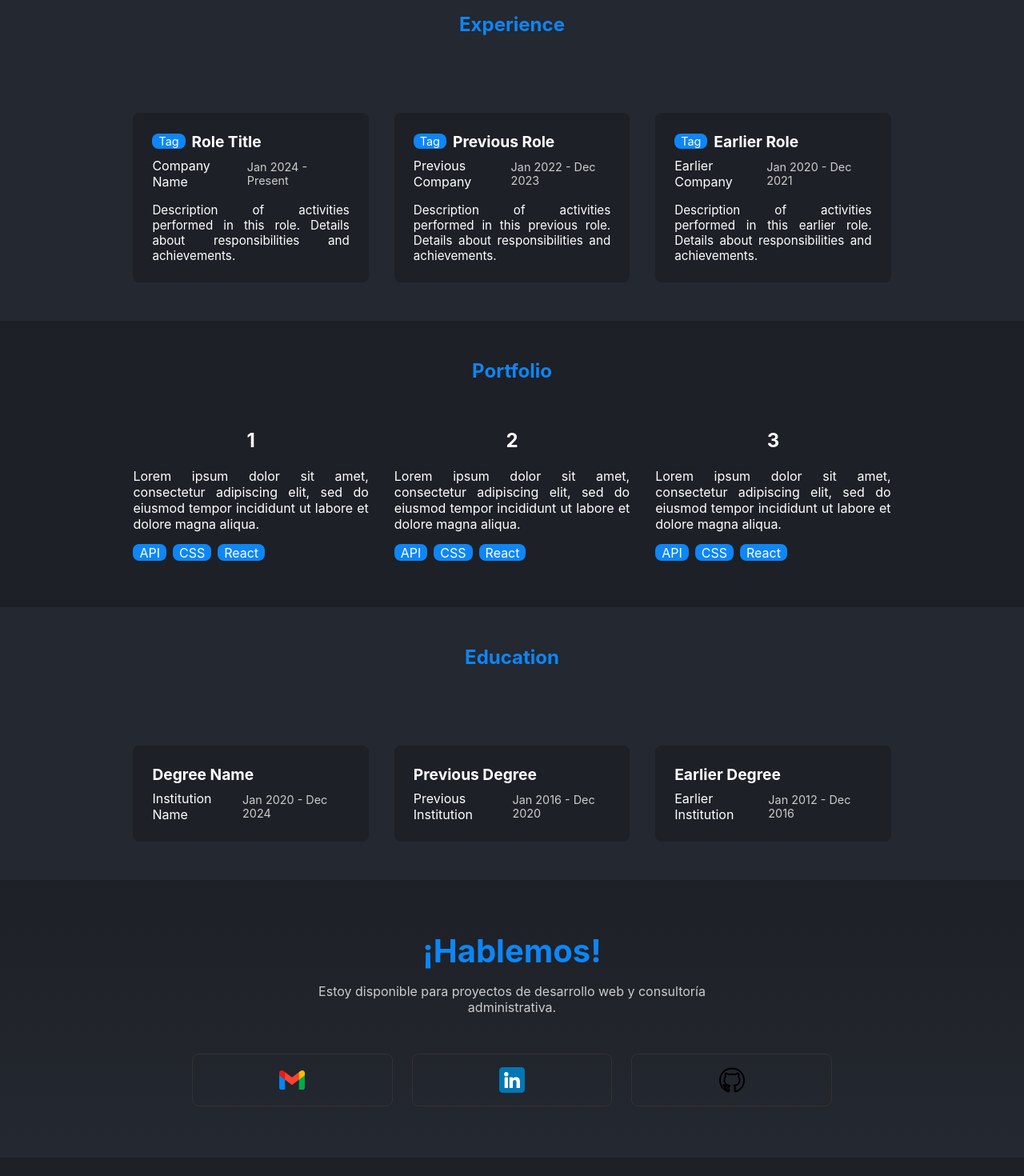
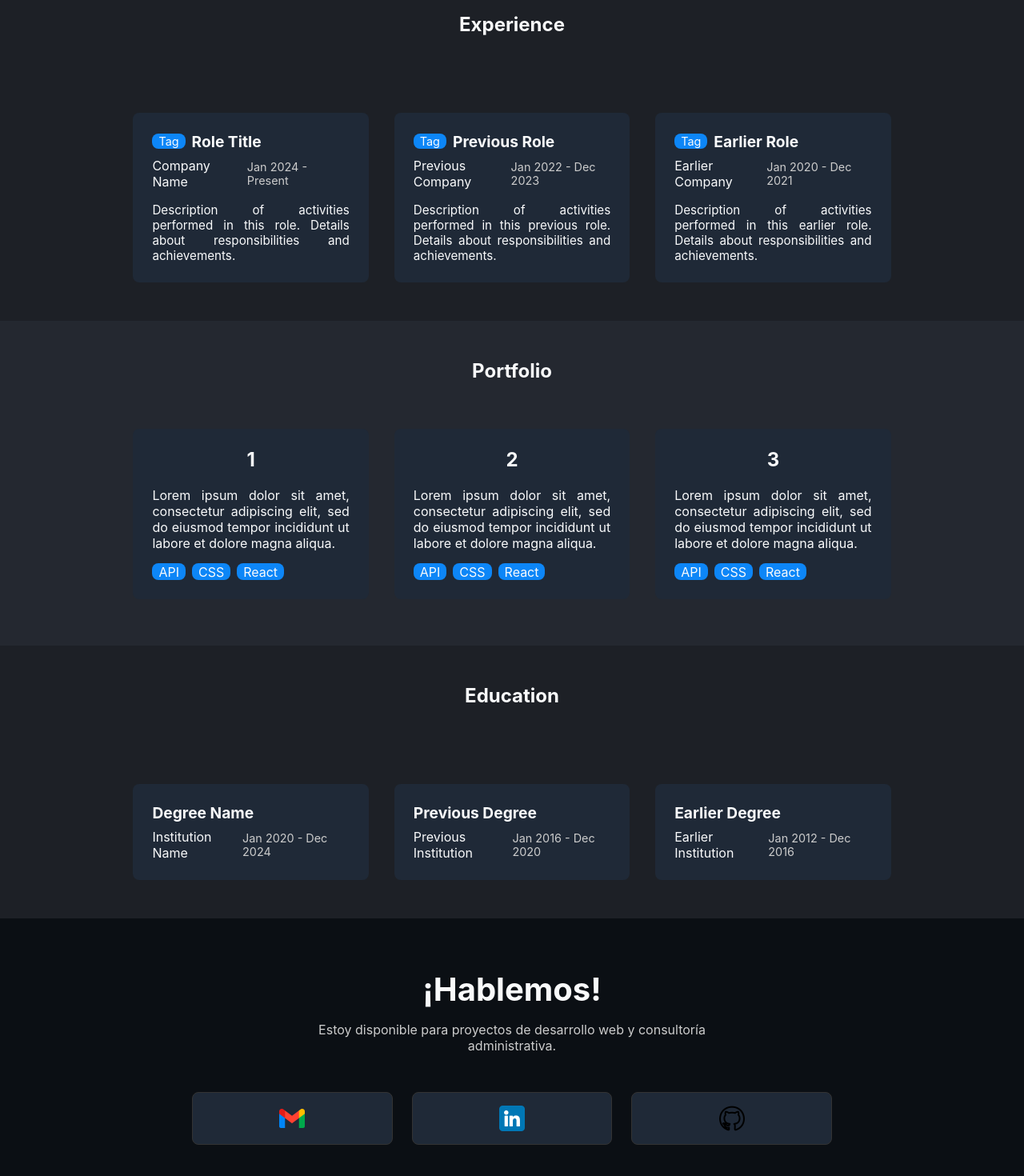
Before and after one commit to ChrisRojCor/my-web, a React (Create React App) app: page / in a window 1280 px wide. Shown: the part 1202-2672 px from the top of the page at 80% size. Before the commit the page ends 2649 px from the top, so only its background shows below. Built offline with nearby package versions, Linux system fonts and the light colour scheme.

Commit message:
style: update color scheme and background for multiple components to enhance visual consistency

```diff
--- a/src/stylesheets/Contact.css
+++ b/src/stylesheets/Contact.css
@@ -3,14 +3,11 @@
     display: flex;
     flex-direction: column;
     align-items: center;
-    background: linear-gradient(
-        to bottom,
-        #1D2026 0%,
-        #242830 100% )
+    background-color: #0B0F14;
 }
 
 .contact-title {
-    color: #0D86F7;
+    color: #F9FAFB;
     font-size: 2.5rem;
     margin-bottom: 1rem;
 }
@@ -36,12 +33,13 @@
     border: 1px solid #333;
     border-radius: 8px;
     text-decoration: none;
-    color: white;
+    color: #F9FAFB;
     font-weight: bold;
     transition: all 0.3s ease;
     display: flex;
     justify-content: center;
     align-items: center;
+    background-color: #1F2937;
 }
 
 .contact-link img {
--- a/src/stylesheets/Education.css
+++ b/src/stylesheets/Education.css
@@ -3,11 +3,11 @@
     flex-direction: column;
     align-items: center;
     padding: 3rem;
-    background-color: #242830;
+    background-color: #1D2026;
 }
 
 .education-title {
-    color: #0D86F7;
+    color: #F9FAFB;
     margin-bottom: 3rem;
     text-align: center;
 }
@@ -22,9 +22,16 @@
 }
 
 .edu-card {
-    background-color: #1D2026;
+    background-color: #1F2937;
     padding: 1.5rem;
     border-radius: 0.5rem;
+    transition: all 0.3s ease;
+}
+
+.edu-card:hover {
+    background-color: #273549;
+    transform: translateY(-4px);
+    box-shadow: 0 10px 30px rgba(0, 0, 0, 0.35);
 }
 
 .edu-header {
@@ -34,7 +41,7 @@
 }
 
 .edu-degree {
-    color: white;
+    color: #F9FAFB;
     font-size: 1.2rem;
     font-weight: bold;
     margin: 0;
@@ -47,7 +54,7 @@
 }
 
 .edu-institution {
-    color: white;
+    color: #F9FAFB;
     font-size: 1rem;
     margin: 0;
 }
--- a/src/stylesheets/Experience.css
+++ b/src/stylesheets/Experience.css
@@ -3,11 +3,11 @@
     flex-direction: column;
     align-items: center;
     padding: 3rem;
-    background-color: #242830;
+    background-color: #1D2026;
 }
 
 .experience-title {
-    color: #0D86F7;
+    color: #F9FAFB;
     margin-bottom: 3rem;
     text-align: center;
 }
@@ -22,9 +22,16 @@
 }
 
 .exp-card {
-    background-color: #1D2026;
+    background-color: #1F2937;
     padding: 1.5rem;
     border-radius: 0.5rem;
+    transition: all 0.3s ease;
+}
+
+.exp-card:hover {
+    background-color: #273549;
+    transform: translateY(-4px);
+    box-shadow: 0 10px 30px rgba(0, 0, 0, 0.35);
 }
 
 .exp-header {
@@ -35,7 +42,7 @@
 }
 
 .exp-tag {
-    color: white;
+    color: #F9FAFB;
     background-color: #0D86F7;
     padding: 0.05rem;
     padding-inline: 0.5rem;
@@ -44,7 +51,7 @@
 }
 
 .exp-role {
-    color: white;
+    color: #F9FAFB;
     font-size: 1.2rem;
     font-weight: bold;
     margin: 0;
@@ -58,7 +65,7 @@
 }
 
 .exp-company {
-    color: white;
+    color: #F9FAFB;
     font-size: 1rem;
     margin: 0;
 }
@@ -69,7 +76,7 @@
 }
 
 .exp-description {
-    color: white;
+    color: #F9FAFB;
     text-align: justify;
     font-size: 0.95rem;
 }
--- a/src/stylesheets/Hero.css
+++ b/src/stylesheets/Hero.css
@@ -4,6 +4,7 @@
     display: flex;
     justify-content: center;
     align-items: center;
+    background-color: #1D2026;
 }
 
 .hero-content {
@@ -11,7 +12,7 @@
 }
 
 .my-name {
-    color: white;
+    color: #F9FAFB;
     font-size: 2rem;
     font-weight: bold;
 }
@@ -21,7 +22,7 @@
 }
 
 .introduction {
-    color: white;
+    color: #F9FAFB;
     font-size: 1.1rem;
     text-align: justify;
     margin-top: 10px;
@@ -30,7 +31,7 @@
 
 .download-cv {
     background-color: #0D86F7;
-    color: white;
+    color: #F9FAFB;
     font-weight: bold;
     text-decoration: none;
     padding: clamp(0.5vw, 1vw, 1.5vw);
--- a/src/stylesheets/Portfolio.css
+++ b/src/stylesheets/Portfolio.css
@@ -3,10 +3,11 @@
     flex-direction: column;
     align-items: center;
     padding: 3rem;
+    background-color: #242830;
 }
 
 .portfolio-title {
-    color: #0D86F7;
+    color: #F9FAFB;
     text-align: center;
 }
 
@@ -27,13 +28,26 @@
     justify-content: center;
 }
 
+.project-box {
+    background-color: #1F2937;
+    padding: 1.5rem;
+    border-radius: 0.5rem;
+    transition: all 0.3s ease;
+}
+
+.project-link:hover .project-box {
+    background-color: #273549;
+    transform: translateY(-4px);
+    box-shadow: 0 10px 30px rgba(0, 0, 0, 0.35);
+}
+
 .project-title {
-    color: white;
+    color: #F9FAFB;
     text-align: center;
 }
 
 .project-description {
-    color: white;
+    color: #F9FAFB;
     text-align: justify;
 }
 
@@ -42,7 +56,7 @@
 }
 
 .project-tags span{
-    color: white;
+    color: #F9FAFB;
     width: 1rem;
     margin-right: 0.5rem;
     background-color: #0D86F7;
--- a/src/stylesheets/Skillset.css
+++ b/src/stylesheets/Skillset.css
@@ -7,7 +7,7 @@
 }
 
 .skillset-title {
-    color: #0D86F7;
+    color: #F9FAFB;
     margin-bottom: 3rem;
 }
 
@@ -35,7 +35,7 @@
 .skill-subtitle {
     font-size: 1.2rem;
     font-weight: normal;
-    color: white;
+    color: #F9FAFB;
 }
 
 @media (hover: hover) {
```
